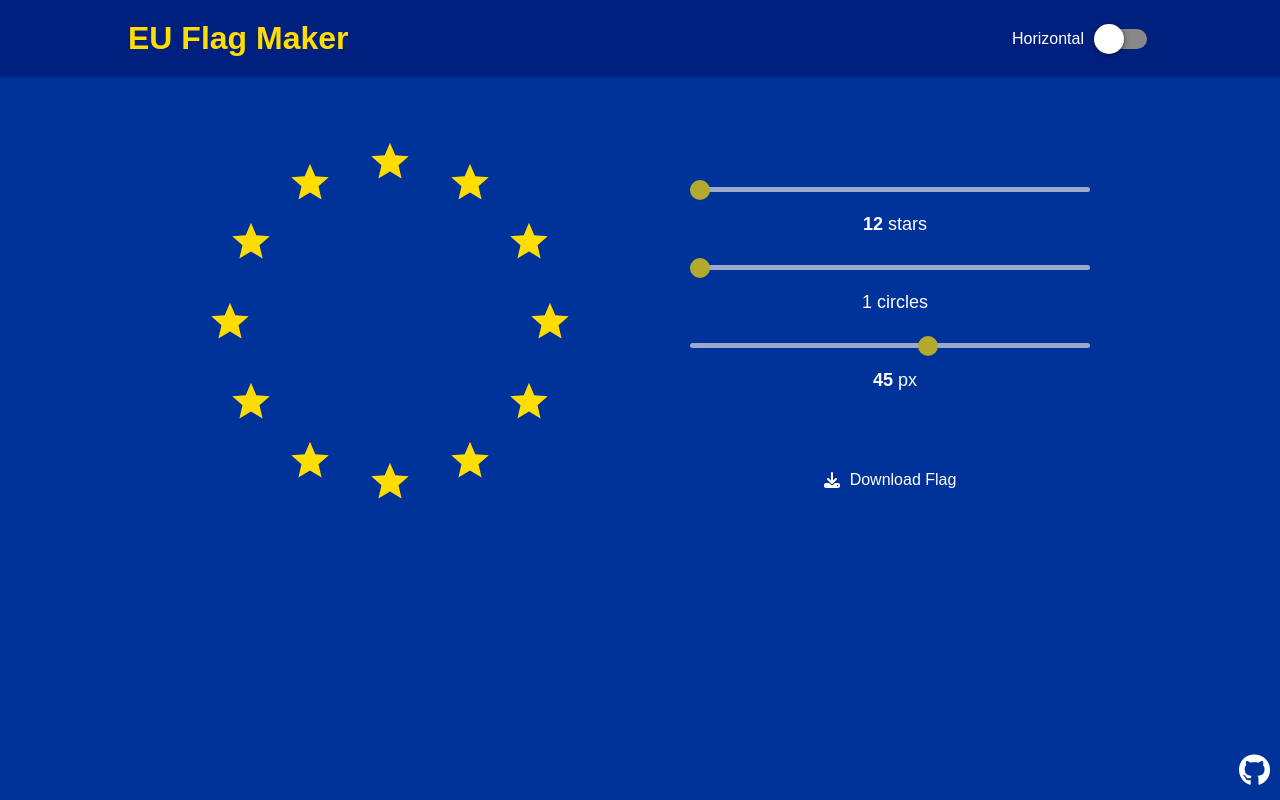
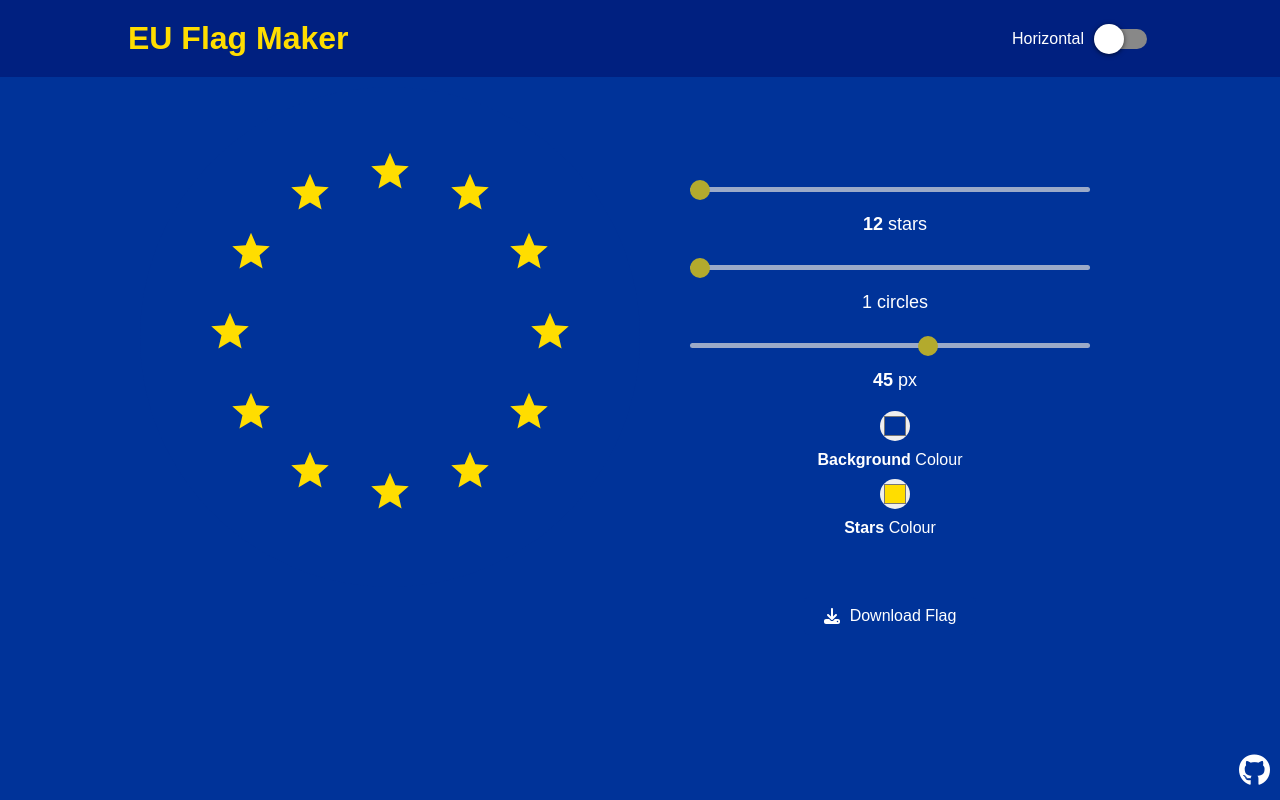
Before and after one commit to NathanPortelli/EU-Flag, a React (Create React App) app: page / in a window 1280 px wide. Built offline with nearby package versions, Linux system fonts and the light colour scheme.

Commit message:
Added Colour-Changer Feature

```diff
--- a/src/App.css
+++ b/src/App.css
@@ -1,8 +1,13 @@
+:root {
+  --back-colour: #003399;
+  --star-colour: #FFDD00;
+}
+
 body {
   margin: 0;
   padding: 0;
   font-family: Arial, sans-serif;
-  background-color: #003399;
+  background-color: var(--back-colour);
   color: white;
   height: 100vh;
   display: flex;
@@ -128,3 +133,24 @@ input[type="range"] {
 .github-icon:hover {
   color: #d3d3d3;
 }
+
+/* Colour Inputter */
+
+.Colour-inputs {
+  margin-bottom: 10px;
+}
+
+.colour-label {
+  display: block;
+  margin-top: 10px;
+}
+
+input[type='color'] {
+  border: none;
+  width: 30px;
+  height: 30px;
+  border-radius: 50%;
+  cursor: pointer;
+  vertical-align: middle;
+  margin-left: 10px;
+}
--- a/src/App.js
+++ b/src/App.js
@@ -14,6 +14,8 @@ const App = () => {
   const [starSize, setStarSize] = useState(45);
   const [isNewFormat, setIsNewFormat] = useState(false);
   const [starRadius, setStarRadius] = useState(100);
+  const [backColour, setBackColour] = useState('#003399');
+  const [starColour, setStarColour] = useState('#FFDD00');
 
   useEffect(() => {
     setStarRadius(isNewFormat ? 90 : 80);
@@ -27,6 +29,16 @@ const App = () => {
 
   const handleToggle = () => {
     setIsNewFormat(!isNewFormat);
+  };
+
+  const handleBackColourChange = (colour) => {
+    setBackColour(colour);
+    document.documentElement.style.setProperty('--back-color', colour);
+  };
+
+  const handleStarColourChange = (colour) => {
+    setStarColour(colour);
+    document.documentElement.style.setProperty('--star-color', colour);
   };
 
   return (
@@ -56,14 +68,39 @@ const App = () => {
       <main className="App-main">
         <div className="App-content">
           <div className="Stars-content">
-            <StarsDisplay count={starCount} size={starSize} radius={starRadius} circleCount={circleCount} />
+            <StarsDisplay
+              count={starCount}
+              size={starSize}
+              radius={starRadius}
+              circleCount={circleCount}
+              backColour={backColour}
+              starColour={starColour}
+            />
           </div>
           <div className="Slider-content">
             <Slider value={starCount} onChange={setStarCount} />
             <CircleCountSlider value={circleCount} onChange={setCircleCount} />
             <StarSizeSlider value={starSize} onChange={setStarSize} />
+            <div className="Colour-inputs">
+              <input
+                type="color"
+                id="backColourPicker"
+                value={backColour}
+                onChange={(e) => handleBackColourChange(e.target.value)}
+              />
+              <label htmlFor="backColourPicker" className="colour-label"><b>Background</b> Colour</label>
+            </div>
+            <div className="Colour-inputs">
+              <input
+                type="color"
+                id="starColourPicker"
+                value={starColour}
+                onChange={(e) => handleStarColourChange(e.target.value)}
+              />
+              <label htmlFor="starColourPicker" className="colour-label"><b>Stars</b> Colour</label>
+            </div>
             <div className="Download-btn">
-              <DownloadButton />
+              <DownloadButton backColour={backColour}/>
             </div>
           </div>
         </div>
--- a/src/DownloadButton.js
+++ b/src/DownloadButton.js
@@ -5,13 +5,13 @@ import { FontAwesomeIcon } from '@fortawesome/react-fontawesome';
 import { faDownload } from '@fortawesome/free-solid-svg-icons';
 import './DownloadButton.css';
 
-const DownloadButton = () => {
+const DownloadButton = ({ backColour }) => {
   const [buttonClicked, setButtonClicked] = useState(false);
 
   const handleDownload = () => {
     const starsContainer = document.getElementById('stars-container');
     if (!starsContainer) {
-      console.error('Stars container not found');
+      console.error('Stars container not found.');
       return;
     }
 
@@ -42,7 +42,7 @@ const DownloadButton = () => {
     canvas.height = canvasHeight;
 
     // Blue background
-    ctx.fillStyle = '#003399';
+    ctx.fillStyle = backColour;
     ctx.fillRect(0, 0, canvasWidth, canvasHeight);
 
     // Converting stars container to image and draw on canvas
--- a/src/StarsDisplay.css
+++ b/src/StarsDisplay.css
@@ -1,14 +1,20 @@
+:root {
+  --back-color: var(--back-colour, #003399);
+  --star-color: var(--star-colour, #FFDD00);
+}
+
 .stars-container {
   position: relative;
   width: 500px;
   height: 500px;
-  background-color: #003399;
+  background-color: var(--back-colour);
   border-radius: 100%;
+  margin-top: 10px;
 }
 
 .star {
   display: inline-block;
   transform: translate(-50%, -50%);
   position: absolute;
-  color: #FFDD00;
+  color:  var(--star-colour);
 }
--- a/src/StarsDisplay.js
+++ b/src/StarsDisplay.js
@@ -2,7 +2,7 @@ import React from 'react';
 import { MdOutlineStar } from 'react-icons/md';
 import './StarsDisplay.css';
 
-const StarsDisplay = ({ count, size, radius, circleCount }) => {
+const StarsDisplay = ({ count, size, radius, circleCount, backColour, starColour }) => {
   const renderStars = (count, size, radius, keyPrefix) => {
     const stars = [];
     for (let i = 0; i < count; i++) {
@@ -18,6 +18,7 @@ const StarsDisplay = ({ count, size, radius, circleCount }) => {
             left: `${x}%`,
             top: `${y}%`,
             fontSize: `${size}px`,
+            color: starColour,
           }}
         >
           <MdOutlineStar />
@@ -46,7 +47,7 @@ const StarsDisplay = ({ count, size, radius, circleCount }) => {
           width: `${currentRadius * 2}%`,
           height: `${currentRadius * 2}%`,
           top: `calc(50% - ${currentRadius}%)`,
-          left: `calc(50% - ${currentRadius}%)`,
+          left: `calc(50% - ${currentRadius}%)`
         }}
       >
         {renderStars(newCount, size, currentRadius, `circle-${config.circleIndex}`)}
@@ -55,7 +56,7 @@ const StarsDisplay = ({ count, size, radius, circleCount }) => {
   });
 
   return (
-    <div id="stars-container" className="stars-container">
+    <div id="stars-container" className="stars-container" style={{ backgroundColor: backColour }}>
       {circles}
     </div>
   );
```
